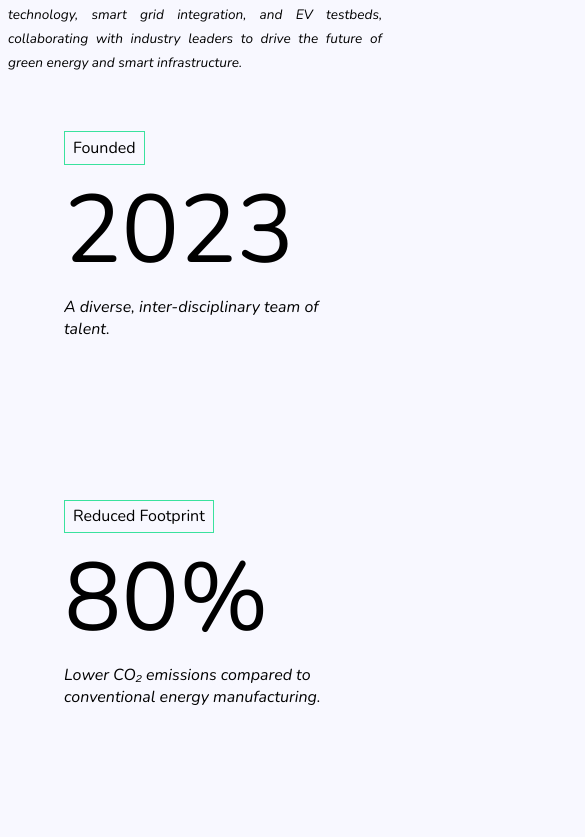
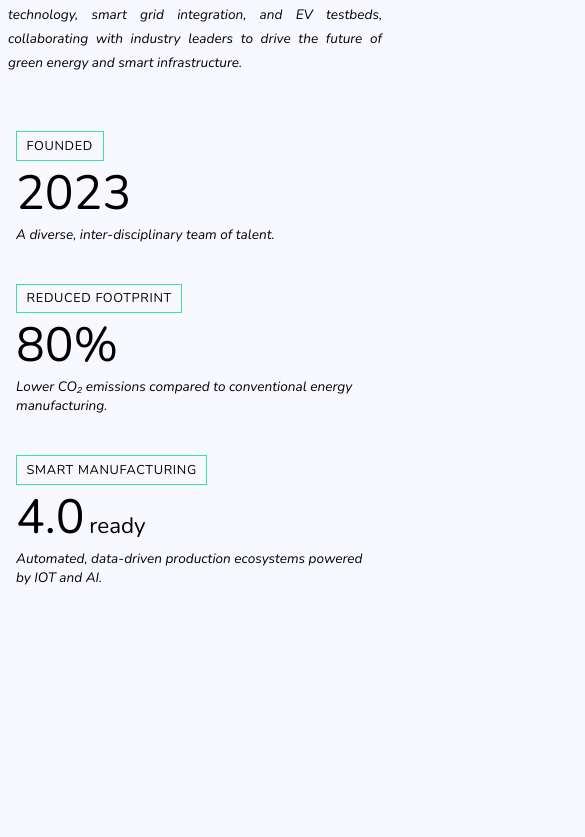
Before and after one commit to AryanSaini1303/RYM-Grenergy-Website-Next.js-, a Next.js app: page / in a window 390 px wide. Shown: the part 1227-2064 px from the top of the page, 585 px wide, since content can reach past the window. After the commit the page ends 1854 px from the top, so only its background shows below. Built offline with nearby package versions, Linux system fonts and the light colour scheme.

Commit message:
Style: Update styles for stats container and add responsive design adjustments

```diff
--- a/app/page.js
+++ b/app/page.js
@@ -99,7 +99,7 @@ export default function Home() {
           </p>
         </div>
       </section>
-      <section className={styles.specialitiesSection}>
+      {/* <section className={styles.specialitiesSection}>
         <div className={styles.tab}>
           <div className={styles.infoContainer}>
             <h1>
@@ -281,7 +281,7 @@ export default function Home() {
       <Goals />
       <Questions />
       <GetInTouch />
-      <Footer />
+      <Footer /> */}
     </div>
   );
 }
--- a/app/page.module.css
+++ b/app/page.module.css
@@ -165,11 +165,13 @@
   width: 30%;
   padding-left: 4rem;
 }
+
 .infoContainer h1 {
   font-size: 8rem;
   font-weight: 300;
   line-height: 7rem;
 }
+
 .infoContainer p {
   font-size: 1.1rem;
   font-weight: 200;
@@ -179,35 +181,47 @@
   text-align: justify;
   transition: all 0.2s ease-in-out;
 }
+
 .statsContainer {
   display: grid;
-  grid-template-columns: repeat(auto-fit, minmax(3, 1fr));
-  /* place-content: center; */
-  margin: 0 4rem;
-  gap: 10rem;
-  flex-wrap: wrap;
+  grid-template-columns: repeat(auto-fit, minmax(240px, 1fr));
+  margin: 4rem 4rem;
+  gap: 4rem;
 }
+
 .statsContainer .col {
   display: flex;
   flex-direction: column;
   align-items: flex-start;
   justify-content: center;
-  gap: 0.5hrem;
+  gap: 0.5rem;
 }
+
 .statsContainer .col h1 {
-  font-size: 6rem;
+  font-size: 4.5rem;
+  line-height: 1;
 }
+
 .statsContainer .col p:first-child {
   border: solid var(--highlight-color) 1px;
-  padding: 0.3rem 0.5rem;
+  padding: 0.3rem 0.6rem;
+  font-size: 0.85rem;
+  text-transform: uppercase;
+  letter-spacing: 0.05em;
 }
+
 .statsContainer .col h1 span {
-  font-size: 2rem;
+  font-size: 1.4rem;
+  margin-left: 0.3rem;
 }
+
 .statsContainer .col p:last-child {
   font-style: italic;
   font-weight: 200;
+  max-width: 18rem;
+  font-size: 0.9rem;
 }
+
 .specialitiesSection {
   margin: 5rem 4rem;
   display: flex;
@@ -559,3 +573,35 @@
     top: -6px;
   }
 }
+
+@media (max-width: 900px) {
+  .statsContainer {
+    margin: 3rem 1.5rem;
+    gap: 3rem;
+  }
+  .statsContainer .col h1 {
+    font-size: 3.5rem;
+  }
+  .statsContainer .col p:last-child {
+    max-width: 100%;
+  }
+}
+
+@media (max-width: 600px) {
+  .statsContainer {
+    margin: 2.5rem 1rem;
+    gap: 2.5rem;
+  }
+  .statsContainer .col {
+    align-items: flex-start;
+  }
+  .statsContainer .col h1 {
+    font-size: 3rem;
+  }
+  .statsContainer .col p:first-child {
+    font-size: 0.8rem;
+  }
+  .statsContainer .col p:last-child {
+    font-size: 0.85rem;
+  }
+}
```
